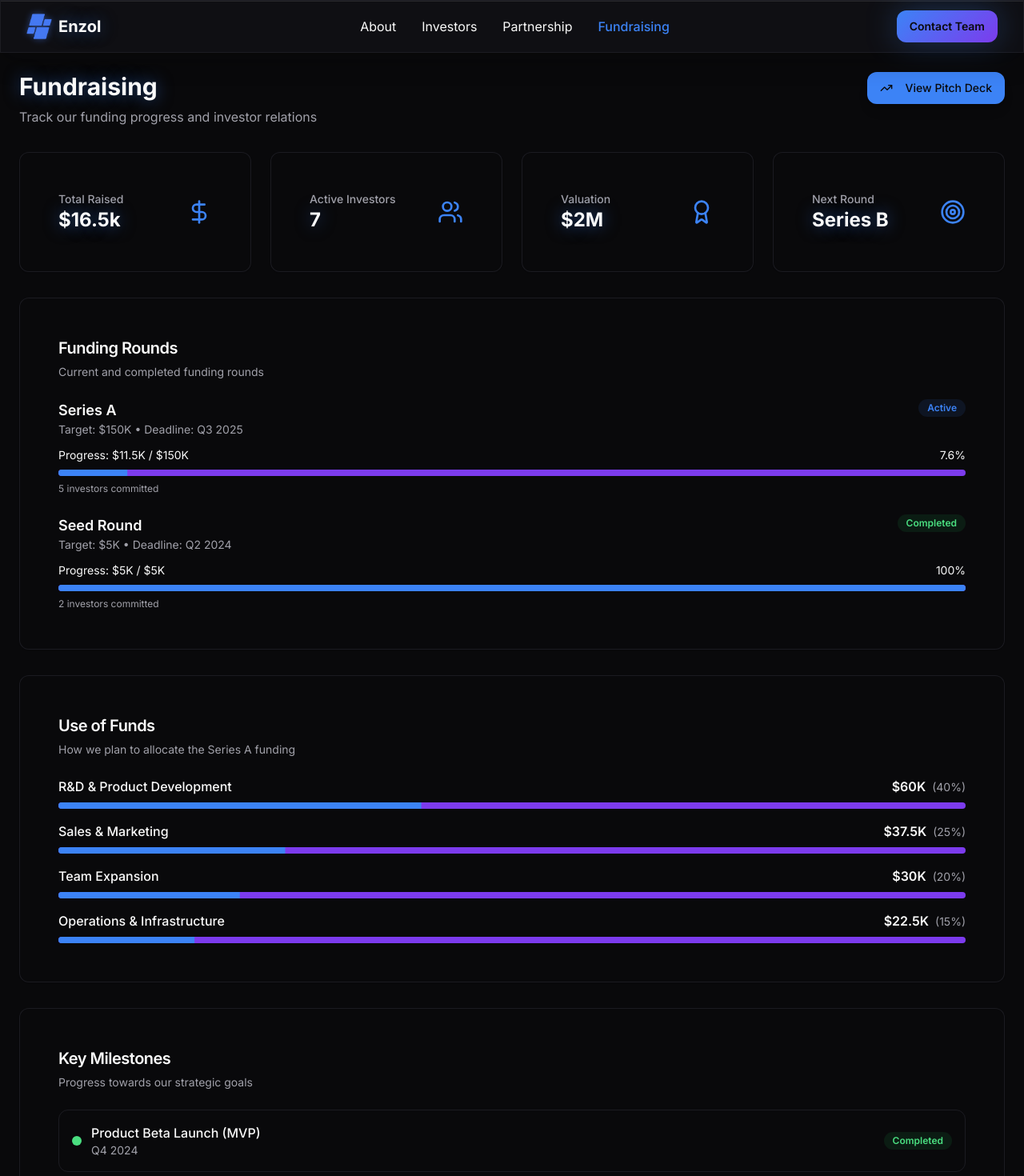
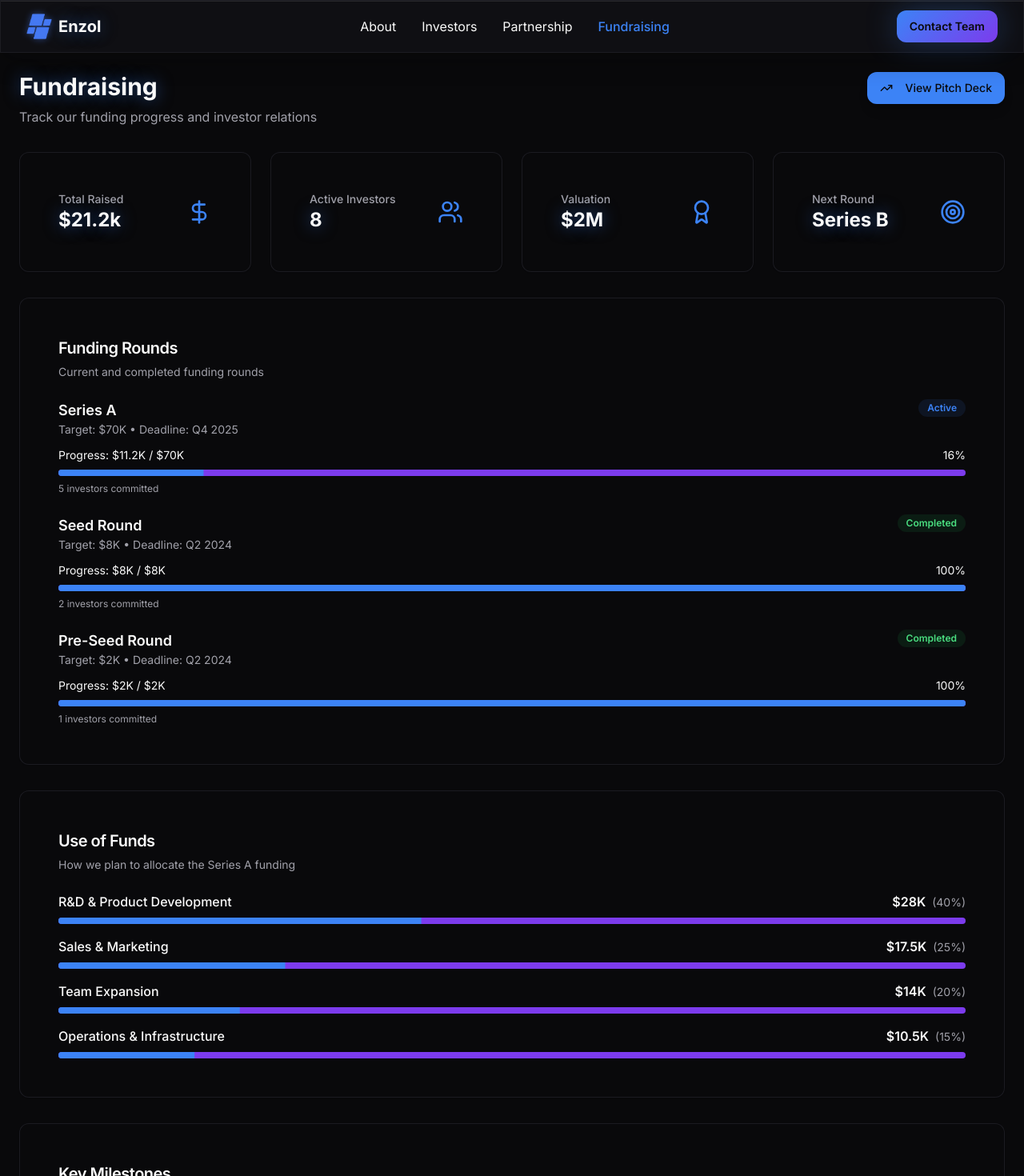
Before and after one commit to Vicade23/enzol-ai-pitchdeck, a React (Create React App) app: page /fundraising in a window 1280 px wide. Shown: the top 1470 px of the page at 80% size. Built offline with nearby package versions, Linux system fonts and the light colour scheme.

Commit message:
funding Value fixed

```diff
--- a/src/pages/FundraisingPage.tsx
+++ b/src/pages/FundraisingPage.tsx
@@ -11,34 +11,44 @@ export default function FundraisingPage() {
   const fundingRounds = [
     {
       round: "Series A",
-      target: "$150K",
-      raised: "$11.5K",
-      progress: 7.6,
+      target: "$70K",
+      raised: "$11.2K",
+      progress: 16,
       status: "Active",
-      deadline: "Q3 2025",
+      deadline: "Q4 2025",
       investors: 5
     },
     {
       round: "Seed Round",
-      target: "$5K",
-      raised: "$5K",
+      target: "$8K",
+      raised: "$8K",
       progress: 100,
       status: "Completed",
       deadline: "Q2 2024",
       investors: 2
-    }
+    },
+    {
+      round: "Pre-Seed Round",
+      target: "$2K",
+      raised: "$2K",
+      progress: 100,
+      status: "Completed",
+      deadline: "Q2 2024",
+      investors: 1
+    },
   ];
 
   const useOfFunds = [
-    { category: "R&D & Product Development", percentage: 40, amount: "$60K" },
-    { category: "Sales & Marketing", percentage: 25, amount: "$37.5K" },
-    { category: "Team Expansion", percentage: 20, amount: "$30K" },
-    { category: "Operations & Infrastructure", percentage: 15, amount: "$22.5K" }
+    { category: "R&D & Product Development", percentage: 40, amount: "$28K" },
+    { category: "Sales & Marketing", percentage: 25, amount: "$17.5K" },
+    { category: "Team Expansion", percentage: 20, amount: "$14K" },
+    { category: "Operations & Infrastructure", percentage: 15, amount: "$10.5K" }
   ];
 
   const milestones = [
     { title: "Product Beta Launch (MVP)", status: "Completed", date: "Q4 2024" },
     { title: "First 1000 Users", status: "Completed", date: "Q4 2024" },
+    { title: "First 10,000 Users", status: "Completed", date: "Q1 2025" },
     { title: "Series A Close", status: "In Progress", date: "Q3 2025" },
     { title: "Product Launch", status: "Planned", date: "Q4 2025" },
     { title: "International Expansion", status: "Planned", date: "Q4 2025" },
@@ -70,7 +80,7 @@ export default function FundraisingPage() {
             <div className="flex items-center justify-between">
               <div>
                 <p className="text-sm font-medium text-muted-foreground">Total Raised</p>
-                <p className="text-2xl font-bold text-glow">$16.5k</p>
+                <p className="text-2xl font-bold text-glow">$21.2k</p>
               </div>
               <DollarSign className="h-8 w-8 text-primary" />
             </div>
@@ -82,7 +92,7 @@ export default function FundraisingPage() {
             <div className="flex items-center justify-between">
               <div>
                 <p className="text-sm font-medium text-muted-foreground">Active Investors</p>
-                <p className="text-2xl font-bold text-glow">7</p>
+                <p className="text-2xl font-bold text-glow">8</p>
               </div>
               <Users className="h-8 w-8 text-primary" />
             </div>
--- a/src/pages/InvestorsPage.tsx
+++ b/src/pages/InvestorsPage.tsx
@@ -15,8 +15,8 @@ export default function InvestorsPage() {
   ];
 
   const milestones = [
-    { year: "Q3/25", title: "Series A Funding", amount: "$150K", description: "Led by top-tier VCs to scale AI research capabilities" },
-    { year: "2025", title: "MVP Paused", amount: "", description: "Hign maintainance cost" },
+    { year: "Q3/25", title: "Series A Funding", amount: "$75K", description: "Led by top-tier VCs to scale AI research capabilities" },
+    { year: "2025", title: "MVP Paused", amount: "", description: "Product demand value and validity acquired from users" },
     { year: "Q4/24", title: "MVP Launch", amount: "12K+ Users", description: "Successfully launched AI platform prototype with rapid user adoption" },
     { year: "Q2/24", title: "Seed Round", amount: "$5K", description: "Initial funding to build core AI technology and team" },
     { year: "2024", title: "Company Founded", amount: "Team of 5", description: "Started with a vision to democratize AI for research and education" }
@@ -133,7 +133,7 @@ export default function InvestorsPage() {
                       <span className="text-primary font-bold text-sm">{milestone.year}</span>
                     </div>
                   </div>
-                  <Card className="flex-1 glass-card border-border/50">
+                  <Card className="flex-1 glass-card border-border/50 w-full">
                     <CardHeader>
                       <div className="flex justify-between items-start">
                         <div>
```
